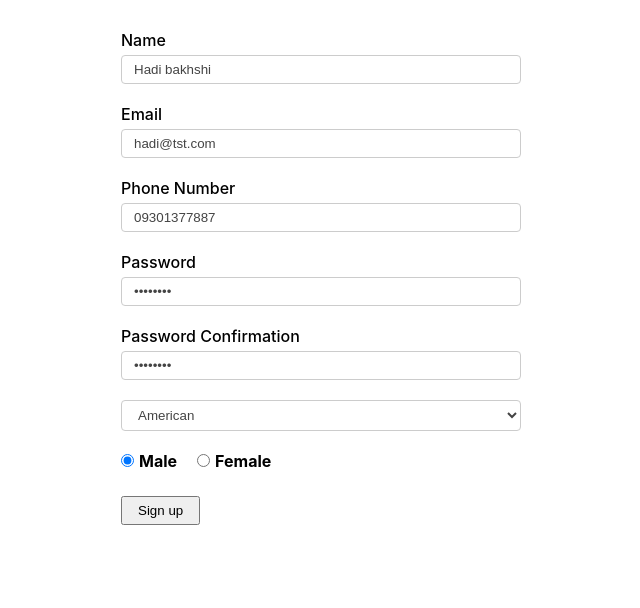
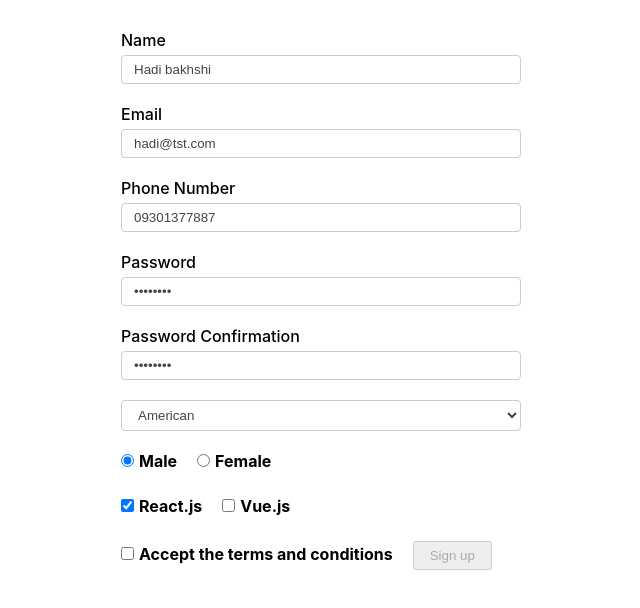
Before and after one commit to Hadi-bakhshi/Formik-project, a React (Create React App) app: page / in a window 1280 px wide. Shown: the top 608 px of the page, without its empty margins (319-959 px from the left). Built offline with nearby package versions, Linux system fonts and the light colour scheme; data requests are answered from the project's data file.

Commit message:
Components modified

```diff
--- a/db.json
+++ b/db.json
@@ -8,7 +8,9 @@
       "password": "85858585",
       "passwordConfirm": "85858585",
       "gender": "0",
-      "nationality": "US"
+      "nationality": "US",
+      "interests":["react"],
+      "terms":false
     }
   ]
 }
--- a/src/Components/SignUpForm.js
+++ b/src/Components/SignUpForm.js
@@ -5,7 +5,12 @@ import axios from "axios";
 import Input from "./common/Input";
 import RadioInput from "./common/RadioInput";
 import SelectComponent from "./common/SelectComponent";
+import CheckBox from "./common/CheckBox";
 
+const CheckBoxOptions = [
+  { label: "React.js", value: "react" },
+  { label: "Vue.js", value: "vue" },
+];
 const radioOptions = [
   { label: "Male", value: "0" },
   { label: "Female", value: "1" },
@@ -25,6 +30,8 @@ const initialValues = {
   passwordConfirm: "",
   gender: "",
   nationality: "",
+  interests: [],
+  terms: false,
 };
 
 const validationSchema = Yup.object({
@@ -43,6 +50,10 @@ const validationSchema = Yup.object({
     .oneOf([Yup.ref("password"), null], "password must match"),
   gender: Yup.string().required("Gender must be choosen"),
   nationality: Yup.string().required("Choose your nationality"),
+  interests: Yup.array().min(1).required("Choose one at least"),
+  terms: Yup.boolean()
+    .required("Terms and conditions must be accepted.")
+    .oneOf([true], "The terms and conditions must be accepted."),
 });
 
 const SignUpForm = () => {
@@ -51,7 +62,7 @@ const SignUpForm = () => {
   const formik = useFormik({
     initialValues: formValues || initialValues,
     onSubmit: (values) => {
-      console.log(values);
+      axios.post("http://localhost:3001/users/1")
     },
     validationSchema,
     validateOnMount: true,
@@ -89,6 +100,23 @@ const SignUpForm = () => {
           formik={formik}
         />
         <RadioInput formik={formik} name="gender" radioOptions={radioOptions} />
+        <CheckBox
+          formik={formik}
+          CheckBoxOptions={CheckBoxOptions}
+          name="interests"
+        />
+        <input
+          type="checkbox"
+          id="terms"
+          name="terms"
+          value={true}
+          onChange={formik.handleChange}
+          checked={formik.values.terms}
+        />
+        <label htmlFor="terms">Accept the terms and conditions</label>
+        {formik.errors.terms && formik.touched.terms && (
+          <div className="error">{formik.errors.terms}</div>
+        )}
         <button type="submit" disabled={!formik.isValid}>
           Sign up
         </button>
--- /dev/null
+++ b/src/Components/common/CheckBox.js
@@ -0,0 +1,25 @@
+import React from 'react';
+const CheckBox = ({ name, formik, CheckBoxOptions}) => {
+  return (
+    <div className="formControl">
+    {CheckBoxOptions.map((item) => (
+      <React.Fragment key={item.value}>
+        <input
+          type="checkbox"
+          id={item.value}
+          name={name}
+          value={item.value}
+          onChange={formik.handleChange}
+          checked={formik.values[name].includes(item.value)}
+        />
+        <label htmlFor={item.value}>{item.label}</label>
+      </React.Fragment>
+    ))}
+    {formik.errors[name] && formik.touched[name] && (
+      <div className="error">{formik.errors[name]}</div>
+    )}
+  </div>
+  )
+}
+
+export default CheckBox
--- a/src/Components/common/RadioInput.js
+++ b/src/Components/common/RadioInput.js
@@ -10,7 +10,7 @@ const RadioInput = ({ label, name, formik, radioOptions }) => {
             name={name}
             value={item.value}
             onChange={formik.handleChange}
-            checked={formik.values.gender === item.value}
+            checked={formik.values[name] === item.value}
           />
           <label htmlFor={item.value}>{item.label}</label>
         </React.Fragment>
```
